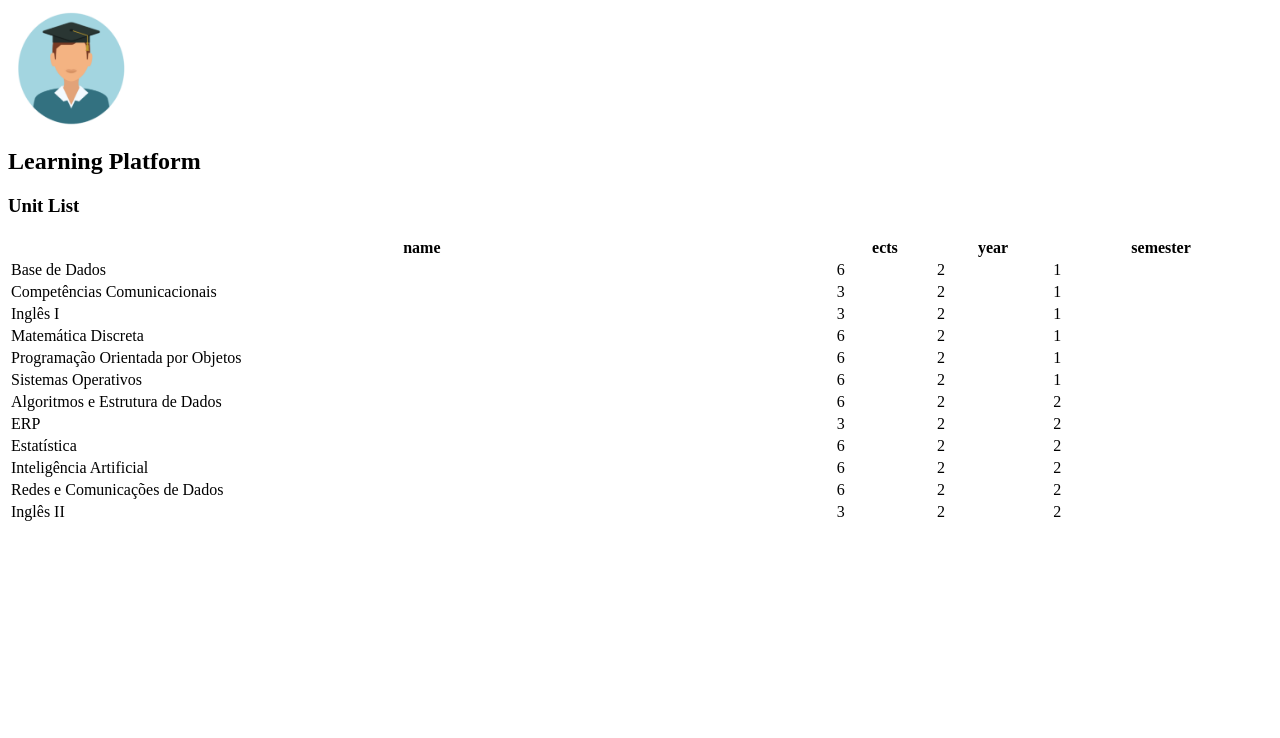
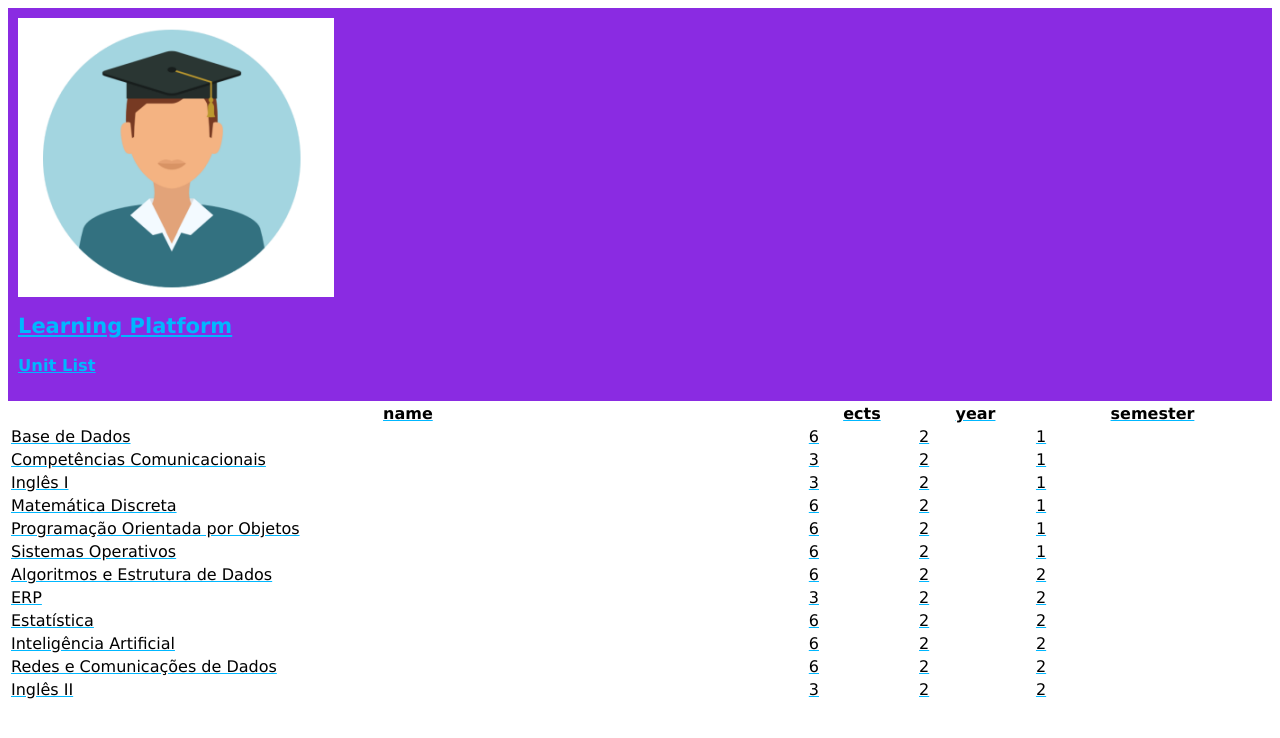
Before and after one commit to Ivanilson-Costa18/tutorial-html, a website: page alunos/public/units.html in a window 1280 px wide. Drawn offline with Linux system fonts and the light colour scheme.

Commit message:
apply stylesheets to unit

```diff
--- a/alunos/public/units.html
+++ b/alunos/public/units.html
@@ -1,6 +1,11 @@
 <html>
+  <head>
+    <title>Learning Platform</title>
+    <link rel="stylesheet" href="/stylesheets/style.css">
+  </head>
+
     <header>
-        <a href="index.html"><img src="\images\student.png" alt="Student Profile Picture" width="130" height="120"></a>
+        <a href="index.html"><img src="\images\student.png" alt="Student Profile Picture" </a>
         <h2>Learning Platform</h2>
         <h3>Unit List</h3>
     </header>
```
